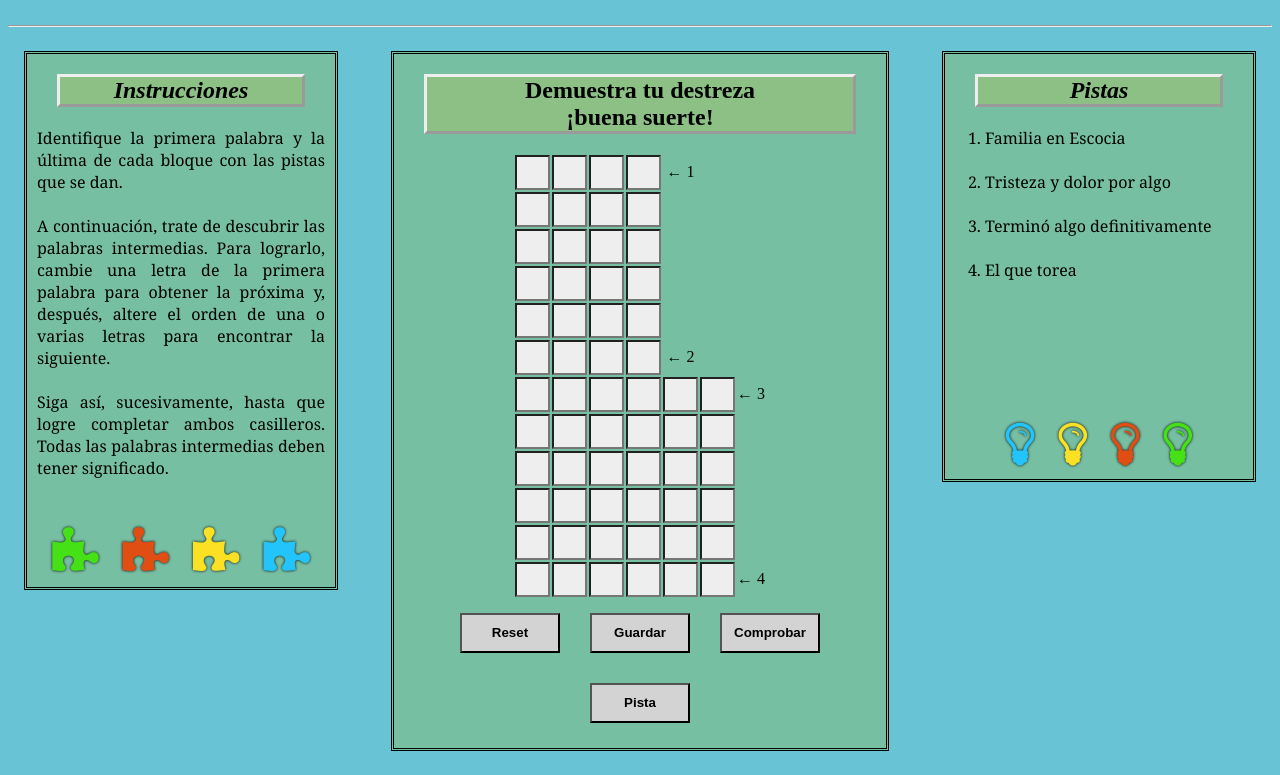
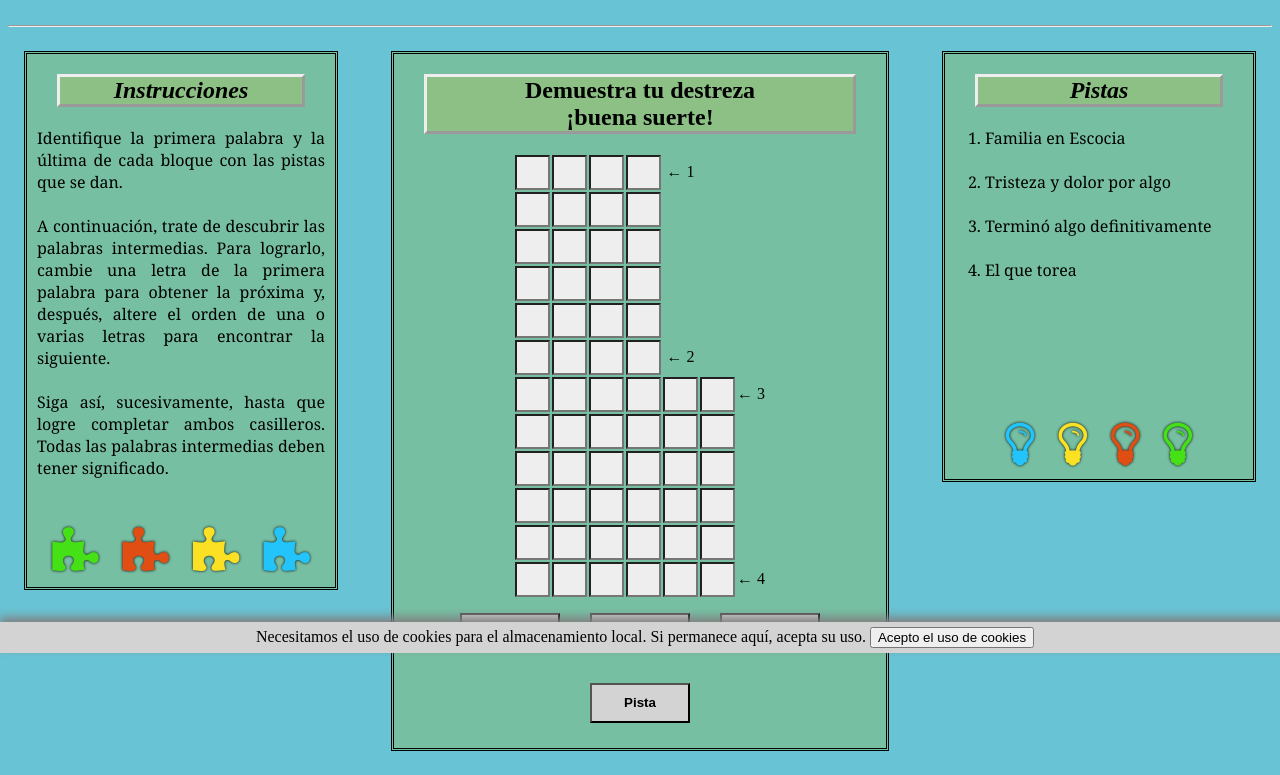
Before and after one commit to pdelam01/Practicas-Aplicaciones-Web, a plain HTML site: page index.html in a window 1280 px wide. Shown: the part 147-922 px from the top of the page. Drawn offline with nearby package versions, Linux system fonts and the light colour scheme; no server answers.

Commit message:
Detallitos y todo guapisimo

```diff
--- a/index.html
+++ b/index.html
@@ -4,6 +4,7 @@
     <title>Pasatiempo-pdelam01</title>
     <link rel="icon" href="https://image.flaticon.com/icons/png/32/993/993723.png" type="image/ico" crossorigin="anonymous">
     <link rel="stylesheet" href="https://cdnjs.cloudflare.com/ajax/libs/font-awesome/4.7.0/css/font-awesome.min.css">
+    <script src="https://ajax.googleapis.com/ajax/libs/jquery/3.3.1/jquery.min.js"></script>
 </head>
 
 <script src="jsScript.js" type="text/javascript"></script>
@@ -53,6 +54,13 @@
         <!-- La tabla creada -->
     </div>
 
+    <div id="div-cookies">
+        Necesitamos el uso de cookies para el almacenamiento local. Si permanece aquí, acepta su uso.
+        <button type="button" onclick="acceptCookies()">
+            Acepto el uso de cookies
+        </button>
+    </div>
+
 
 </div>
 
--- a/jsScript.js
+++ b/jsScript.js
@@ -184,7 +184,6 @@ function mostrarPista(){
             arr = [];
             cont--;
         }
-        console.log(texto)
     }
 }
 
@@ -242,6 +241,7 @@ function checkCorrecto(){
     let auxCont=0;
     let auxCont2=0;
     let comprobacion=0;
+    let noDict=[];
 
     for (let i = 0; i < 24; i++) {
         arrDe4.push(document.getElementById(""+(i+1)).value)
@@ -270,6 +270,8 @@ function checkCorrecto(){
                         auxCont++;
                     }
                 }
+            }else{
+                alert("La palabra: '"+arr4Aux[j].join("").toString().toLowerCase()+"' no se encuentra en el diccionario");
             }
 
             if (resp.includes(arr6Aux[j].join("").toString().toLowerCase())) {
@@ -282,6 +284,8 @@ function checkCorrecto(){
                         auxCont2++;
                     }
                 }
+            }else{
+                alert("La palabra: '"+arr6Aux[j].join("").toString().toLowerCase()+"' no se encuentra en el diccionario");
             }
             comprobacion++;
         }
@@ -291,7 +295,7 @@ function checkCorrecto(){
         if (auxCont === 5 && auxCont2 === 5) {
             alert("¡Perfecto! Puzzle completado")
         } else {
-            alert("Lo siento... algo debe estar mal")
+            alert("Lo siento... Puzzle no completado")
         }
 
     }else{
@@ -307,7 +311,6 @@ function comprobacionLetra(primera,segunda) {
             distinto++;
         }
     }
-
     return distinto == 0;
 }
 
@@ -319,7 +322,6 @@ function comprobacionOrden(primera,segunda){
             igual++;
         }
     }
-
     if(igual==3){
         return true;
     }else return igual == 5;
@@ -327,7 +329,7 @@ function comprobacionOrden(primera,segunda){
 
 
 function prepararResp(dictionary){
-    return resp=dictionary.split("\n")
+    return resp=dictionary.split("\n");
 }
 
 
@@ -362,3 +364,9 @@ function dividirEnGrupos(input,tam) {
     }
     return division;
 }
+
+
+function acceptCookies() {
+    localStorage.acceptCookies = 'true';
+    document.getElementById("div-cookies").style.visibility = "hidden";
+}
--- a/styles.css
+++ b/styles.css
@@ -107,9 +107,25 @@ h2{
 
 .botones{
     background-color: lightgray;
+    transition: background-color .6s;
     margin:15px;
     font-weight: bold;
     text-align: center;
     width: 100px;
     height: 40px;
 }
+
+.botones:hover{
+    background-color: lightyellow;
+}
+
+#div-cookies {
+    position: fixed;
+    bottom: 0;
+    left: 0;
+    width: 100%;
+    background-color: lightgray;
+    box-shadow: 0 -5px 10px gray;
+    padding: 5px;
+    text-align: center;
+}
```
